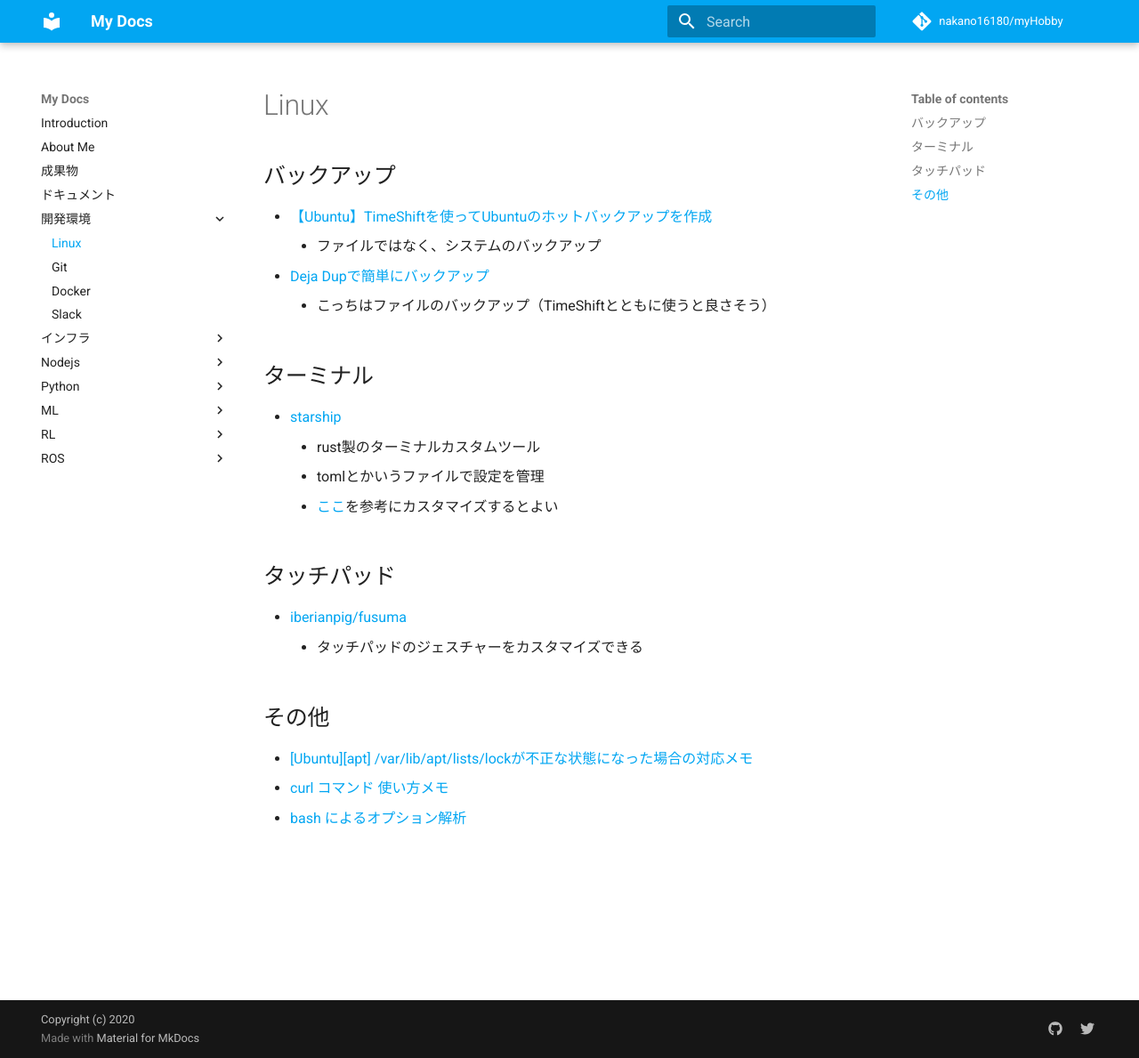
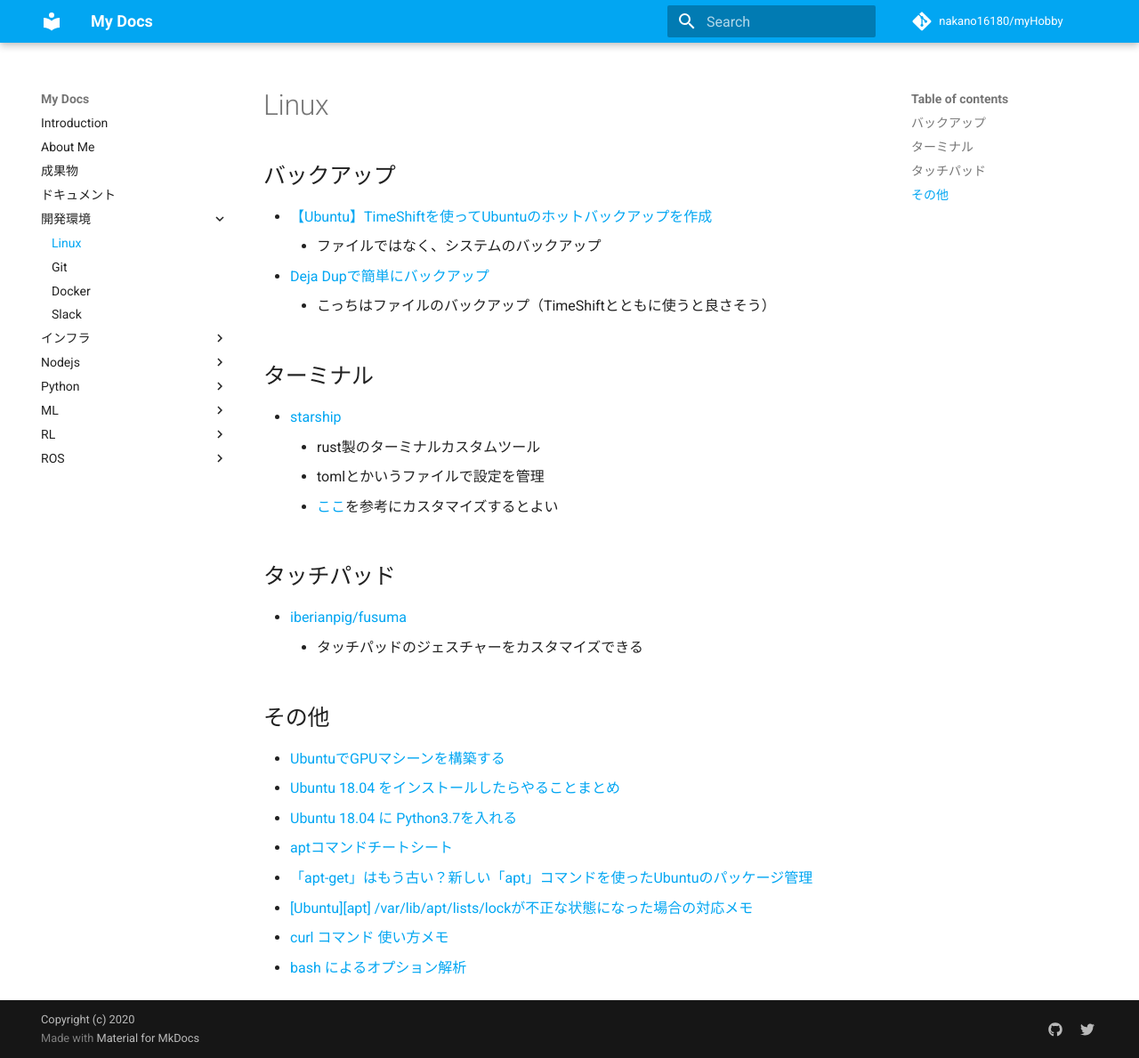
Before and after one commit to nakano16180/myHobby, an MkDocs documentation site: the page built from docs/dev/linux.md, in a window 1280 px wide and 1189 px high. Shown: the whole window at 89% size. Built offline with MkDocs 1.6.1 and Material for MkDocs 9.7.7, drawn with Linux system fonts in a browser that asks for light colours; comment, search, counter and statistics services are not loaded.

Commit message:
update linux

```diff
--- a/docs/dev/linux.md
+++ b/docs/dev/linux.md
@@ -15,6 +15,11 @@
     - タッチパッドのジェスチャーをカスタマイズできる
 
 ## その他
+  - [UbuntuでGPUマシーンを構築する](https://qiita.com/Brutus/items/2db051ec2bcfa726cc2f)
+  - [Ubuntu 18.04 をインストールしたらやることまとめ](https://qiita.com/hibi1104/items/d8417b86f62a50472e72)
+  - [Ubuntu 18.04 に Python3.7を入れる](https://qiita.com/rurou/items/edbb06538e81e01ec387)
+  - [aptコマンドチートシート](https://qiita.com/SUZUKI_Masaya/items/1fd9489e631c78e5b007)
+  - [「apt-get」はもう古い？新しい「apt」コマンドを使ったUbuntuのパッケージ管理](https://linuxfan.info/package-management-ubuntu)
   - [[Ubuntu][apt] /var/lib/apt/lists/lockが不正な状態になった場合の対応メモ](https://qiita.com/koara-local/items/e63b7e4ff3cea803bdea)
   - [curl コマンド 使い方メモ](https://qiita.com/yasuhiroki/items/a569d3371a66e365316f)
   - [bash によるオプション解析](https://qiita.com/b4b4r07/items/dcd6be0bb9c9185475bb)
```
